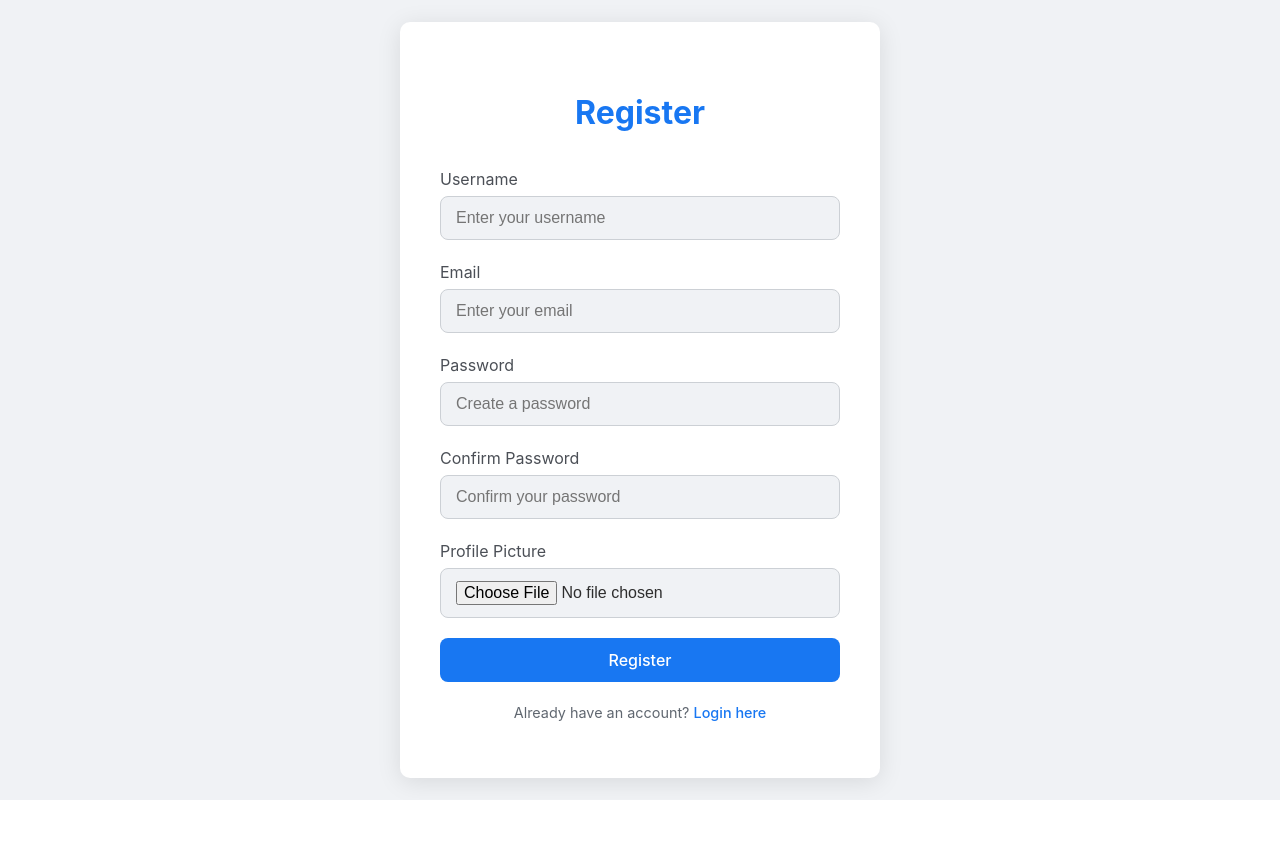
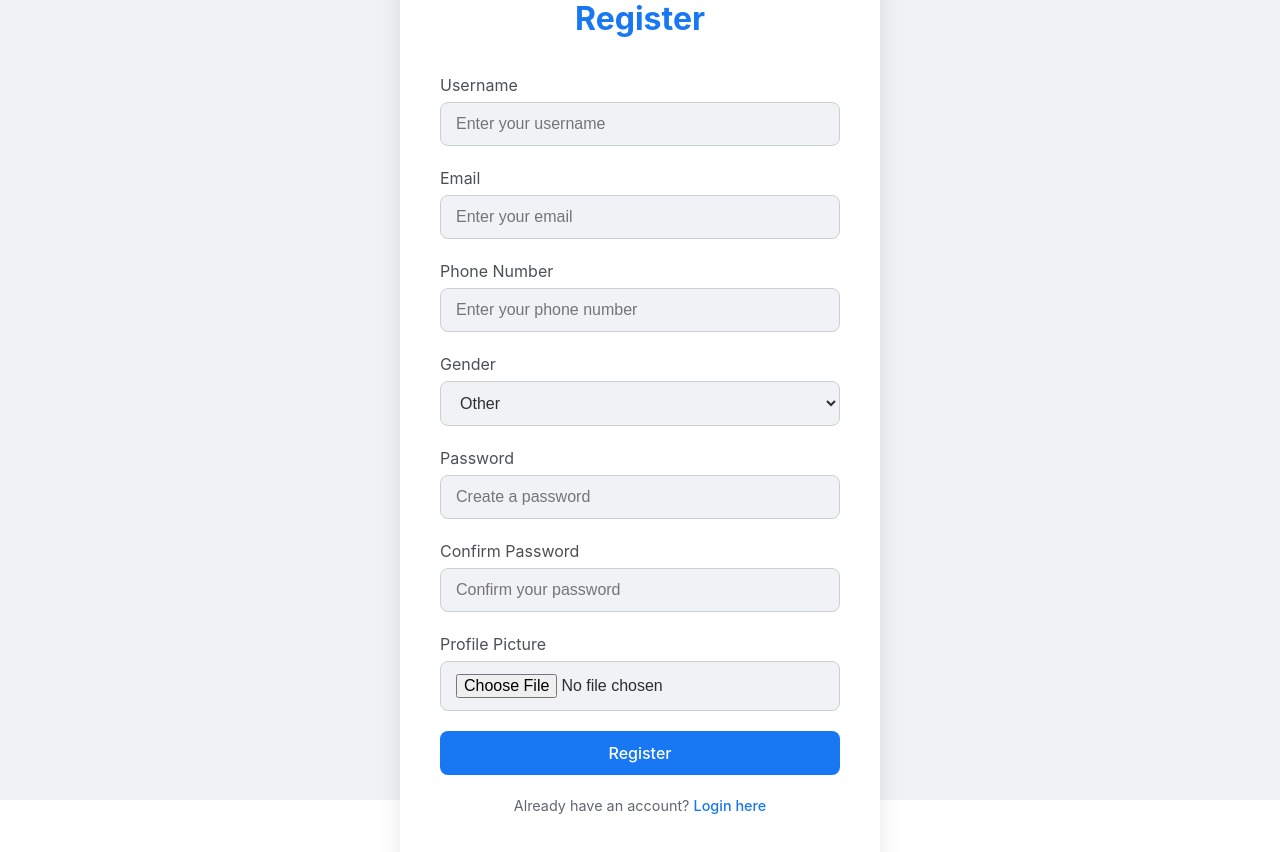
Before and after one commit to PolyakVladislav/Ease-Web, a React (Vite) app in the folder frontend/: page /register in a window 1280 px wide. Shown: the top 852 px of the page. Before the commit the page ends 800 px from the top, so only its background shows below. Built offline with nearby package versions, Linux system fonts and the light colour scheme; no server answers.

Commit message:
add fileds

```diff
--- a/frontend/src/Components/Register.tsx
+++ b/frontend/src/Components/Register.tsx
@@ -13,12 +13,15 @@ const Register = () => {
     email: "",
     password: "",
     confirmPassword: "",
+    phoneNumber: "",
+    gender: "other",
   });
+
   const [errors, setErrors] = useState<Record<string, string>>({});
   const [successMessage, setSuccessMessage] = useState("");
   const [isLoading, setIsLoading] = useState(false);
 
-  const handleChange = (e: React.ChangeEvent<HTMLInputElement>) => {
+  const handleChange = (e: React.ChangeEvent<HTMLInputElement | HTMLSelectElement>) => {
     const { name, value } = e.target;
     setFormData((prevData) => ({
       ...prevData,
@@ -32,30 +35,30 @@ const Register = () => {
     if (!formData.username.trim()) {
       newErrors.username = "Please enter a username.";
     } else if (formData.username.length < 3) {
-      newErrors.username = "Your username must be at least 3 characters long.";
+      newErrors.username = "Username must be at least 3 characters long.";
     }
 
     if (!formData.email) {
       newErrors.email = "Please enter your email address.";
     } else if (!/^[^\s@]+@[^\s@]+\.[^\s@]+$/.test(formData.email)) {
-      newErrors.email = "The email address format is invalid.";
+      newErrors.email = "Invalid email format.";
     }
 
     if (!formData.password) {
       newErrors.password = "Please create a password.";
     } else if (formData.password.length < 8) {
-      newErrors.password = "Your password must be at least 8 characters long.";
+      newErrors.password = "Password must be at least 8 characters long.";
     } else if (
       !/^(?=.*[A-Za-z])(?=.*\d)(?=.*[@$!%*?&])[A-Za-z\d@$!%*?&]{8,}$/.test(
         formData.password
       )
     ) {
       newErrors.password =
-        "Your password must include at least one letter, one number, and one special character.";
+        "Password must include at least one letter, one number, and one special character.";
     }
 
     if (formData.confirmPassword !== formData.password) {
-      newErrors.confirmPassword = "The passwords you entered do not match.";
+      newErrors.confirmPassword = "Passwords do not match.";
     }
 
     setErrors(newErrors);
@@ -71,37 +74,38 @@ const Register = () => {
         dataToSend.append("username", formData.username);
         dataToSend.append("email", formData.email);
         dataToSend.append("password", formData.password);
+        dataToSend.append("phoneNumber", formData.phoneNumber);
+        dataToSend.append("gender", formData.gender);
         if (selectedFile) {
           dataToSend.append("profilePicture", selectedFile);
         }
 
         const response = await fetch(`${CONFIG.SERVER_URL}/auth/register`, {
-          method: 'POST',
+          method: "POST",
           body: dataToSend,
         });
 
         if (response.ok) {
-          setSuccessMessage('Registration successful! Redirecting to login...');
-          setTimeout(() => navigate('/login'), 3000);
+          setSuccessMessage("Registration successful! Redirecting to login...");
+          setTimeout(() => navigate("/login"), 3000);
         } else {
           const errorData = await response.json();
-          if (errorData.message?.includes('Email')) {
-            setErrors({ email: 'This email is already registered.' });
-          } else if (errorData.message?.includes('Username')) {
-            setErrors({ username: 'This username is already taken.' });
+          if (errorData.message?.includes("Email")) {
+            setErrors({ email: "This email is already registered." });
+          } else if (errorData.message?.includes("Username")) {
+            setErrors({ username: "This username is already taken." });
           } else {
-            setErrors({ server: errorData.message || 'Registration failed' });
+            setErrors({ server: errorData.message || "Registration failed" });
           }
         }
       } catch (error) {
-        console.error('Error during registration:', error);
-        setErrors({ server: 'Something went wrong. Please try again later.' });
+        console.error("Error during registration:", error);
+        setErrors({ server: "Something went wrong. Please try again later." });
       } finally {
         setIsLoading(false);
       }
     }
   };
-
 
   return (
     <div className={styles.fullscreenBg}>
@@ -109,86 +113,91 @@ const Register = () => {
         <h2 className={styles.headline}>Register</h2>
         <form onSubmit={handleSubmit} className={styles.registerForm}>
           <div className={styles.formGroup}>
-            <label htmlFor="username" className={styles.label}>
-              Username
-            </label>
+            <label htmlFor="username" className={styles.label}>Username</label>
             <input
               type="text"
               id="username"
               name="username"
               value={formData.username}
               onChange={handleChange}
-              className={`${styles.input} ${
-                errors.username ? styles.inputError : ""
-              }`}
+              className={`${styles.input} ${errors.username ? styles.inputError : ""}`}
               placeholder="Enter your username"
             />
-            {errors.username && (
-              <p className={styles.error}>{errors.username}</p>
-            )}
+            {errors.username && <p className={styles.error}>{errors.username}</p>}
           </div>
 
           <div className={styles.formGroup}>
-            <label htmlFor="email" className={styles.label}>
-              Email
-            </label>
+            <label htmlFor="email" className={styles.label}>Email</label>
             <input
               type="email"
               id="email"
               name="email"
               value={formData.email}
               onChange={handleChange}
-              className={`${styles.input} ${
-                errors.email ? styles.inputError : ""
-              }`}
+              className={`${styles.input} ${errors.email ? styles.inputError : ""}`}
               placeholder="Enter your email"
             />
             {errors.email && <p className={styles.error}>{errors.email}</p>}
           </div>
 
           <div className={styles.formGroup}>
-            <label htmlFor="password" className={styles.label}>
-              Password
-            </label>
+            <label htmlFor="phoneNumber" className={styles.label}>Phone Number</label>
+            <input
+              type="text"
+              id="phoneNumber"
+              name="phoneNumber"
+              value={formData.phoneNumber}
+              onChange={handleChange}
+              className={styles.input}
+              placeholder="Enter your phone number"
+            />
+          </div>
+
+          <div className={styles.formGroup}>
+            <label htmlFor="gender" className={styles.label}>Gender</label>
+            <select
+              id="gender"
+              name="gender"
+              value={formData.gender}
+              onChange={handleChange}
+              className={styles.input}
+            >
+              <option value="male">Male</option>
+              <option value="female">Female</option>
+              <option value="other">Other</option>
+            </select>
+          </div>
+
+          <div className={styles.formGroup}>
+            <label htmlFor="password" className={styles.label}>Password</label>
             <input
               type="password"
               id="password"
               name="password"
               value={formData.password}
               onChange={handleChange}
-              className={`${styles.input} ${
-                errors.password ? styles.inputError : ""
-              }`}
+              className={`${styles.input} ${errors.password ? styles.inputError : ""}`}
               placeholder="Create a password"
             />
-            {errors.password && (
-              <p className={styles.error}>{errors.password}</p>
-            )}
+            {errors.password && <p className={styles.error}>{errors.password}</p>}
           </div>
 
           <div className={styles.formGroup}>
-            <label htmlFor="confirmPassword" className={styles.label}>
-              Confirm Password
-            </label>
+            <label htmlFor="confirmPassword" className={styles.label}>Confirm Password</label>
             <input
               type="password"
               id="confirmPassword"
               name="confirmPassword"
               value={formData.confirmPassword}
               onChange={handleChange}
-              className={`${styles.input} ${
-                errors.confirmPassword ? styles.inputError : ""
-              }`}
+              className={`${styles.input} ${errors.confirmPassword ? styles.inputError : ""}`}
               placeholder="Confirm your password"
             />
-            {errors.confirmPassword && (
-              <p className={styles.error}>{errors.confirmPassword}</p>
-            )}
+            {errors.confirmPassword && <p className={styles.error}>{errors.confirmPassword}</p>}
           </div>
+
           <div className={styles.formGroup}>
-            <label htmlFor="profilePicture" className={styles.label}>
-              Profile Picture
-            </label>
+            <label htmlFor="profilePicture" className={styles.label}>Profile Picture</label>
             <input
               type="file"
               id="profilePicture"
@@ -206,18 +215,12 @@ const Register = () => {
           {errors.server && <p className={styles.error}>{errors.server}</p>}
           {successMessage && <p className={styles.success}>{successMessage}</p>}
 
-          <button
-            type="submit"
-            className={styles.registerButton}
-            disabled={isLoading}
-          >
+          <button type="submit" className={styles.registerButton} disabled={isLoading}>
             {isLoading ? "Registering..." : "Register"}
           </button>
           <p className={styles.loginPrompt}>
             Already have an account?{" "}
-            <Link to="/login" className={styles.loginLink}>
-              Login here
-            </Link>
+            <Link to="/login" className={styles.loginLink}>Login here</Link>
           </p>
         </form>
       </div>
```
Also changed, not shown: 1 other file (tests, documents, lock files or other folders).
